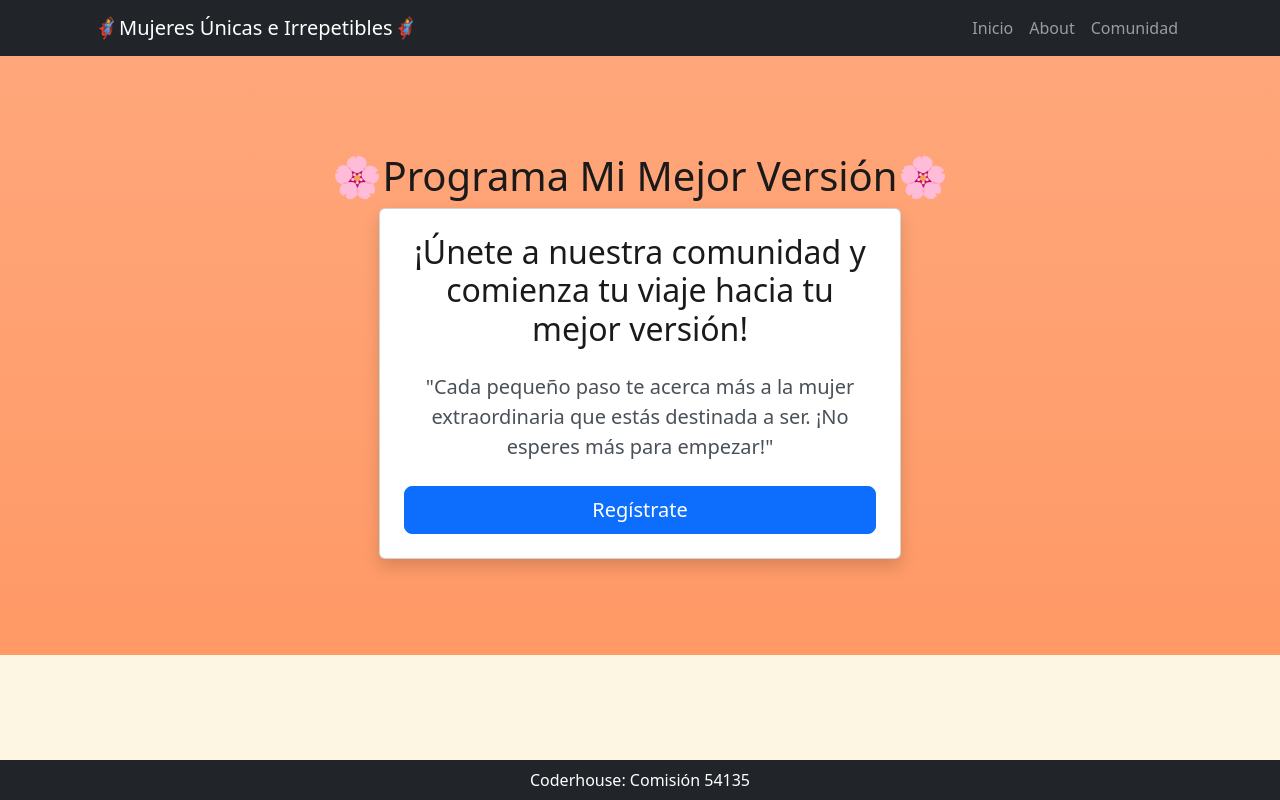
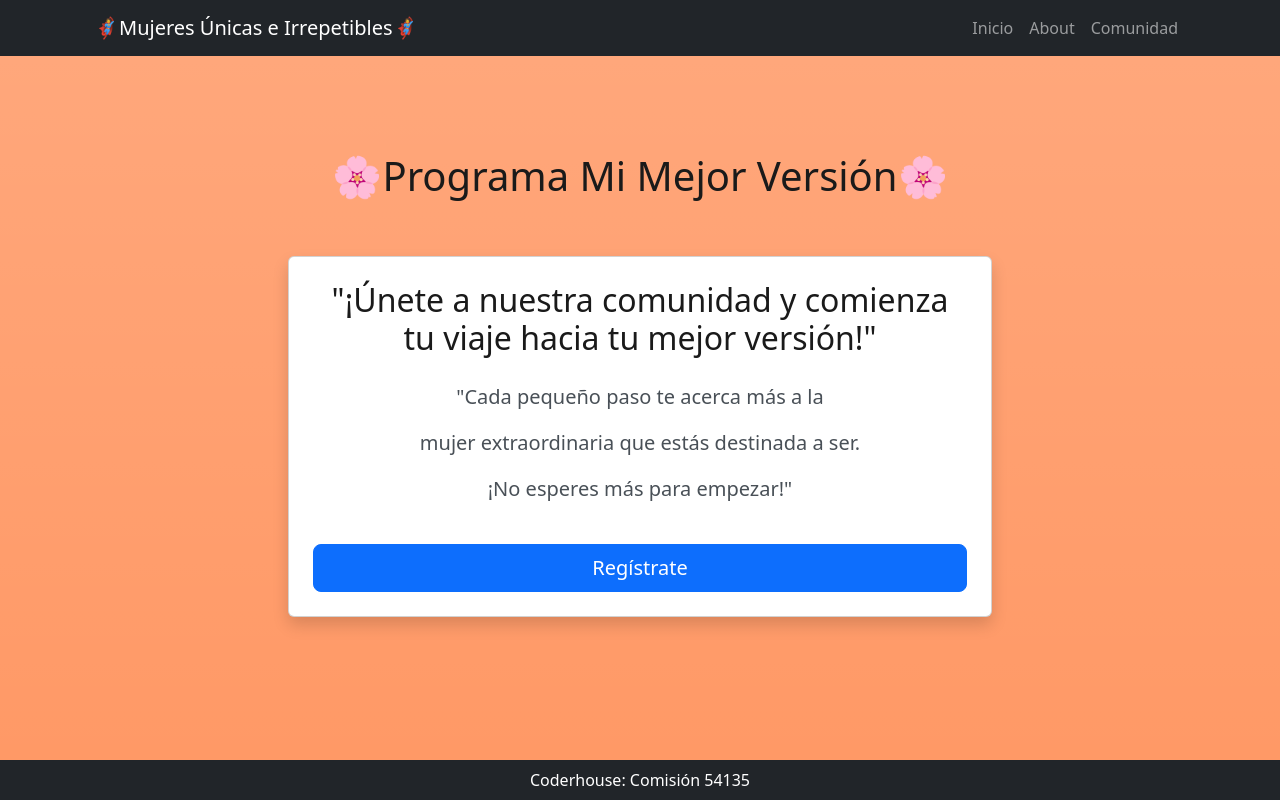
Before and after one commit to Pelosaurio/ProyectoFinal-Bastias, a Django app: template project/Comunidad/templates/Comunidad/index.html in a window 1280 px wide. Run offline with Django 5.2, Linux system fonts and the light colour scheme; the template is opened without the code that fills it, so the values that code supplies are empty; some libraries are stand-ins or nearby versions.

Commit message:
Modified: Comunidad/index.html

```diff
--- a/project/Comunidad/models.py
+++ b/project/Comunidad/models.py
@@ -16,7 +16,7 @@ class Equipo(models.Model):
     fecha_nacimiento = models.DateField(null=True, verbose_name="fecha de nacimiento")
     telefono = models.PositiveIntegerField(unique=True)
     correo = models.CharField(max_length=200)
-    area = models.CharField(max_length=200)
+    area = models.CharField(max_length=200, verbose_name="Área de Trabajo")
     usuario = models.CharField(max_length=200)
     contraseña = models.CharField(max_length=200)
 
--- a/project/Comunidad/templates/Comunidad/index.html
+++ b/project/Comunidad/templates/Comunidad/index.html
@@ -6,11 +6,15 @@
 
 {% block contenido %}
     <div class="container">
-        <div class="row justify-content-center">
-            <div class="col-md-6">
+        <div class="row justify-content-center py-5">
+            <div class="col-md-8">
                 <div class="card shadow p-4 rounded text-center">
-                    <h2 class="card-title mb-4" style="color: #1a1a1a;">¡Únete a nuestra comunidad y comienza tu viaje hacia tu mejor versión!</h2>
-                    <p class="card-text lead mb-4" style="color: #495057;">"Cada pequeño paso te acerca más a la mujer extraordinaria que estás destinada a ser. ¡No esperes más para empezar!"</p>
+                    <h2 class="card-title mb-4" style="color: #1a1a1a;">"¡Únete a nuestra comunidad y comienza tu viaje hacia tu mejor versión!"</h2>
+                    <div class="custom-text lead mb-4" style="color: #495057;">
+                        <p>"Cada pequeño paso te acerca más a la</p>
+                        <p>mujer extraordinaria que estás destinada a ser.</p>
+                        <p>¡No esperes más para empezar!"</p>
+                    </div>
                     <a href="{% url 'Comunidad:registrar_usuario' %}" class="btn btn-primary btn-lg">Regístrate</a>
                 </div>
             </div>
--- a/project/core/templates/core/componentes/navbar.html
+++ b/project/core/templates/core/componentes/navbar.html
@@ -1,4 +1,4 @@
-<nav class="navbar navbar-expand-lg navbar-dark bg-dark fixed-top" id="mainNav">
+<nav class="navbar navbar-expand-lg navbar-dark bg-dark fixed-top" id="mainNav" mb-2>
     <div class="container px-4">
         <a class="navbar-brand" href="#!">🦸‍♀️Mujeres Únicas e Irrepetibles🦸‍♀️</a>
         <button class="navbar-toggler" type="button" data-bs-toggle="collapse" data-bs-target="#navbarResponsive" aria-controls="navbarResponsive" aria-expanded="false" aria-label="Toggle navigation"><span class="navbar-toggler-icon"></span></button>
```
